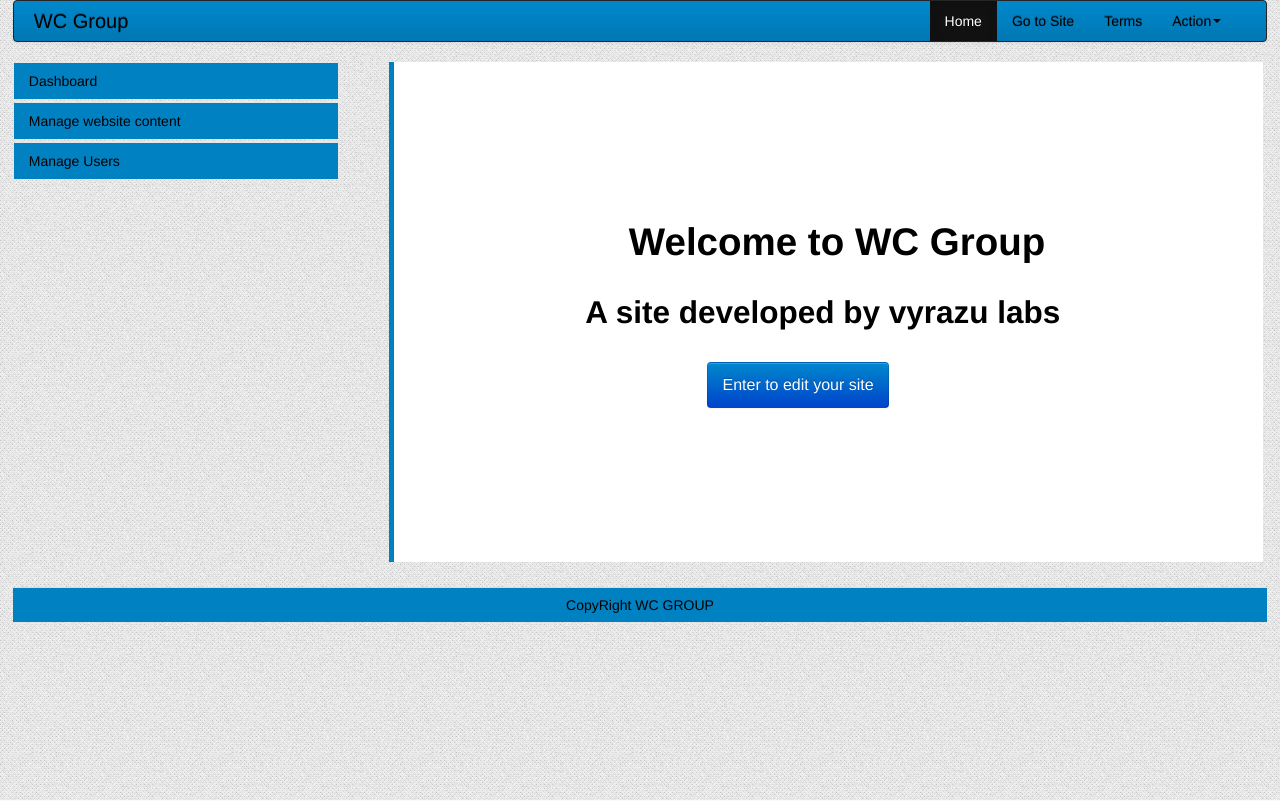
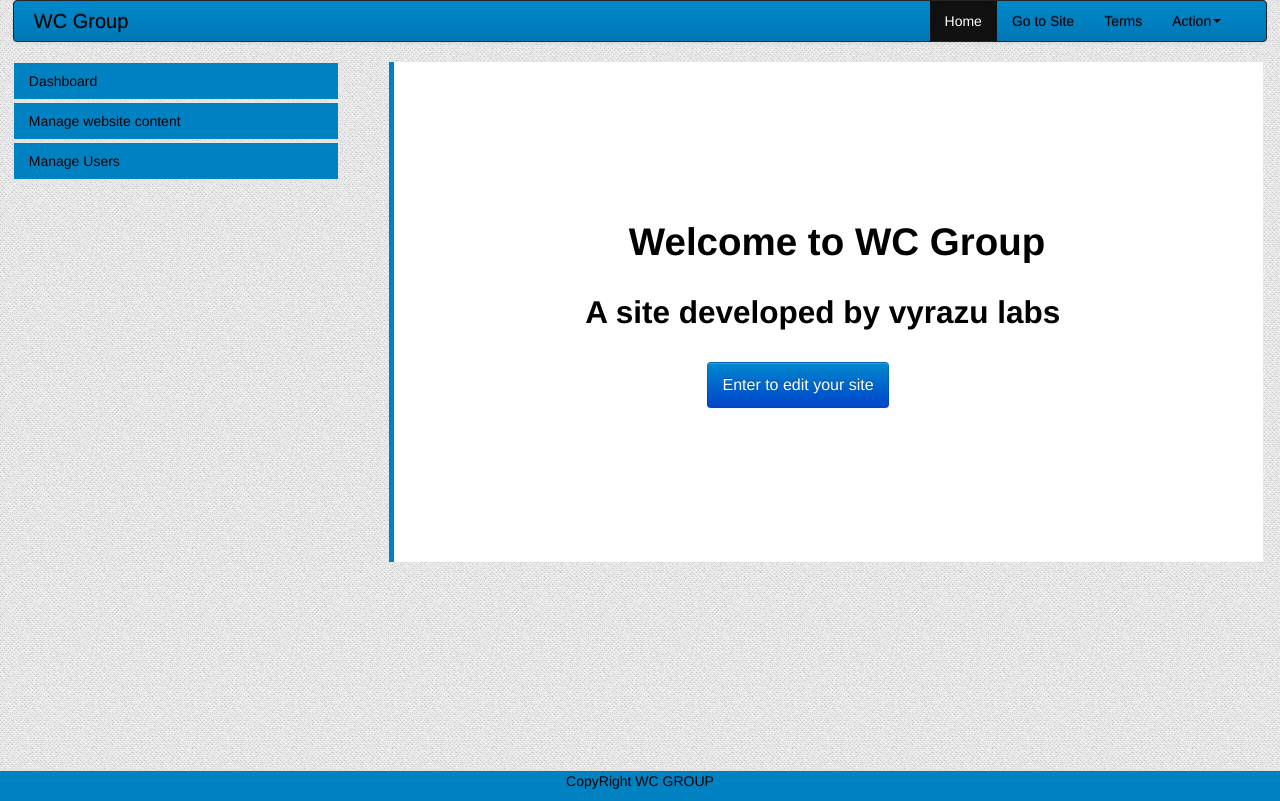
Before and after one commit to vProjects/elpunto, a PHP site: page /v-admin/admin.php in a window 1280 px wide. Run offline with PHP 8.4, Linux system fonts and the light colour scheme; the visitor is signed in with stand-in values (Sample User, id 1); some libraries are stand-ins or nearby versions.

Commit message:
Initial implementation of admin panel
committed by vasu

```diff
--- a/v-admin/admin.php
+++ b/v-admin/admin.php
@@ -15,12 +15,12 @@
 	*/
 	if(count($GLOBALS['_GET'])>=1){
 		$value = $GLOBALS['_GET']['value'];
-		echo $value;
+
 
 		switch($value){
 
 			case 'seo':{
-				echo "<script> loadFile('view.seo.php') </script>";
+				echo "<script> loadFile('view.seo.php?abc=naman') </script>";
 				break;
 			}
 			case 'admin':{
@@ -32,7 +32,7 @@
 				break;
 			}
 			case 'services':{
-				echo "<script> loadFile('view.services.php') </script>";
+				echo "<script> loadFile('view.services.php?abc=anand') </script>";
 				break;
 			}
 			case 'password':{
@@ -47,7 +47,7 @@
 
 	include('v-includes/nav.php');
 ?>
-	<div class="container bodycontainer">
+	<div class="container bodycontainer" id="main">
 <?php
 	include('v-includes/accordion.php');
 ?>
--- a/v-admin/css/style.css
+++ b/v-admin/css/style.css
@@ -5,6 +5,17 @@ body{
 	background-repeat:repeat;
 
 }
+/* sticky footer implementation */
+html, body {height: 100%;}
+#wrap{ min-height:100%}
+#main {overflow:auto;
+	padding-bottom: 30px;}  /* must be same height as the footer */
+#footer {position: relative;
+	margin-top: -30px; /* negative value of footer height */
+	height: 30px;
+	clear:both;}
+
+/* sticky footer implementation ends here */
 .navbar-inverse .navbar-inner {
 	color: #ffffff;
 	text-decoration: none;
@@ -33,7 +44,7 @@ body{
 }
 .form_signin{
 	padding: 19px 29px 29px;
-	background-color: brown;
+	background-color: #FFF;
 	width: 360px;
 	margin: 0 auto;
 }
@@ -47,7 +58,7 @@ body{
 	margin-left: 113px;
 }
 .login_form{
-	color:white;
+	color:#000;
 }
 .login_form ul{
 	display:block;
@@ -136,7 +147,7 @@ a .accordion-inner{
 	cursor:pointer;
 	color:#000;
 	float:left;
-	padding: 7px 0px 7px;
+	padding: 0px 0px 0px;
 	-webkit-border-radius: 0 0 0px 0px;
      -moz-border-radius: 0 0 0px 0px;
           border-radius: 0 0 0px 0px;
--- a/v-admin/index.php
+++ b/v-admin/index.php
@@ -4,7 +4,7 @@
 
 	//checks whether user is logged in or not
 	if(isset($_SESSION['code'])){
-		if($_SESSION['code'] == 'JW3QM4Pq990lHYH115It9kIczy2IWzy9'){
+		if($_SESSION['code'] == session_id()){
 			header('Location: admin.php');
 		}
 	}
--- a/v-admin/v-includes/footer.php
+++ b/v-admin/v-includes/footer.php
@@ -1,8 +1,8 @@
-<div class="modal-footer">CopyRight WC GROUP</div>
-
 
 
 </div>
+<div class="modal-footer" id="footer">CopyRight WC GROUP</div>
+
 <script type="text/javascript" src="js/bootstrap.js"></script>
 <script type="text/javascript" src="js/bootstrap-dropdown.js"></script>
 <script type="text/ecmascript" src="js/bootstrap-collapse.js"></script>
--- a/v-admin/v-includes/functions/function.login.php
+++ b/v-admin/v-includes/functions/function.login.php
@@ -14,7 +14,7 @@
 
 	if($rowcount==1){
 		session_start();
-		$_SESSION['code'] = 'JW3QM4Pq990lHYH115It9kIczy2IWzy9';
+		$_SESSION['code'] = session_id();
 		$_SESSION['adminemail'] = $email;
 		header('Location: ../../admin.php');
 
--- a/v-admin/v-includes/header.php
+++ b/v-admin/v-includes/header.php
@@ -58,6 +58,7 @@
 
 
 	 function loadFile(variable){
+
 		 var xmlhttp;
 			if (window.XMLHttpRequest)
 			  {// code for IE7+, Firefox, Chrome, Opera, Safari
@@ -114,4 +115,4 @@
 
 <body>
 
-<div class="container">
+<div class="container" id="wrap">
--- a/v-admin/v-includes/view/view.services.php
+++ b/v-admin/v-includes/view/view.services.php
@@ -1,3 +1,8 @@
+<?php
+print_r($GLOBALS);
+
+?>
+
 <?php
 	include('../class/class.manageusers.php');
 	$manageUsers = new manageusers();
```
Also changed, not shown: v-admin/img/header_logo.png.
